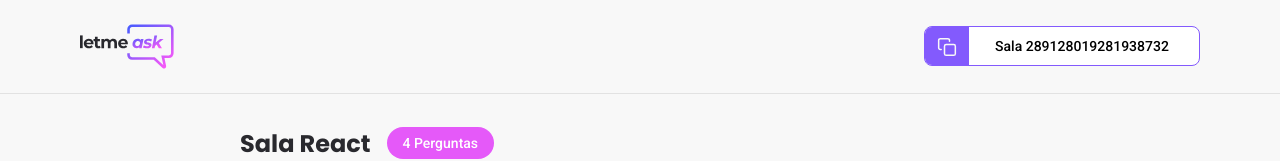
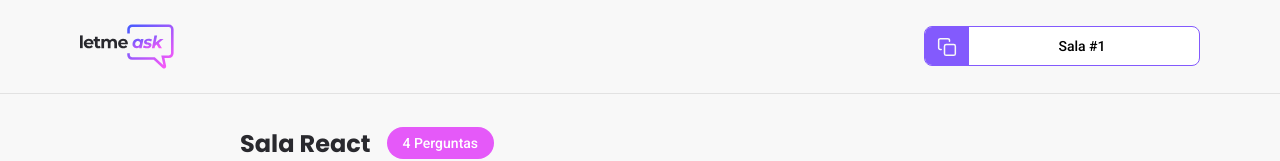
Before and after one commit to alexandrasoares/letmeask, a React (Create React App) app: page /rooms/1 in a window 1280 px wide. Shown: the top 161 px of the page. Built offline with nearby package versions, Linux system fonts and the light colour scheme; no server answers.

Commit message:
exibindo o valor do id como codigo da sala

```diff
--- a/src/components/RoomCode.tsx
+++ b/src/components/RoomCode.tsx
@@ -1,14 +1,21 @@
 import copyImg from '../assets/images/copy.svg';
 import '../styles/componentes-style/room-code.scss';
 
+type RoomCodeProps = {
+    code: string;
+}
 
-export function RoomCode() {
+export function RoomCode(props: RoomCodeProps) {
+
+    function copuRoomCodeToClipBoard() {
+        navigator.clipboard.writeText(props.code)
+    }
     return (
-        <button className="room-code">
+        <button className="room-code" onClick={copuRoomCodeToClipBoard}>
             <div>
                 <img src={copyImg} alt="Copy room code" />
             </div>
-            <span>Sala 289128019281938732 </span>
+            <span>Sala #{props.code} </span>
         </button>
     )
 }
--- a/src/pages/Room.tsx
+++ b/src/pages/Room.tsx
@@ -5,16 +5,23 @@ import { Button } from '../components/Button';
 import logoImg from '../assets/images/logo.svg'
 
 // STYLE
+import { useParams } from 'react-router-dom';
+
 import '../styles/pages-style/room.scss'
 import { RoomCode } from '../components/RoomCode';
 
+type RoomParams = {
+    id: string;
+}
+
 export function Room() {
+    const params = useParams<RoomParams>();
     return (
         <div id="page-room">
             <header>
                 <div className="content">
                     <img src={logoImg} alt="" />
-                    <RoomCode/>
+                    <RoomCode code={params.id}/>
                 </div>
             </header>
 
```
